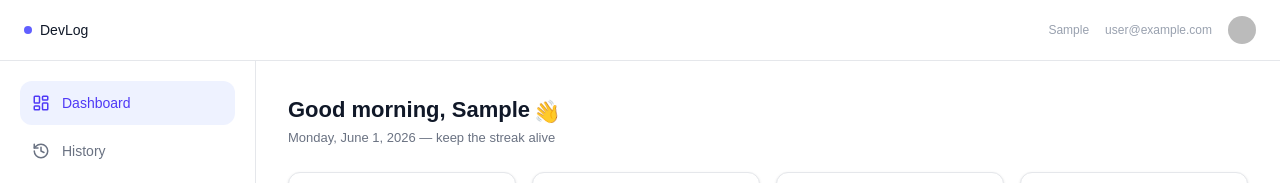
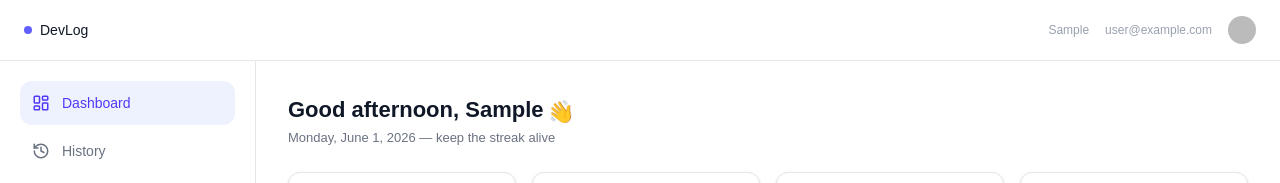
Before and after one commit to shubhamchauhan639/DevLog, a Next.js app: page /dashboard in a window 1280 px wide. Shown: the top 183 px of the page. Built offline with nearby package versions, Linux system fonts and the light colour scheme; no server answers; the database is empty; sample sign-in values are in the browser's storage; some icons are missing.

Commit message:
dynamic greeting

```diff
--- a/app/dashboard/components/MainContent.tsx
+++ b/app/dashboard/components/MainContent.tsx
@@ -6,6 +6,14 @@ type mainContentProp = {
 
 function MainContent({firstname}:mainContentProp) {
     const today = new Date();
+    const hour = today.getHours();
+    let greeting = "Good evening";
+    if (hour < 12) {
+      greeting = "Good morning";
+    } else if (hour < 18) {
+      greeting = "Good afternoon";
+    }
+
     const formattedDate = today.toLocaleDateString("en-US", {
       weekday: "long",
       day: "numeric",
@@ -15,7 +23,7 @@ function MainContent({firstname}:mainContentProp) {
 
   return (
     <div className="mb-6">
-      <h1 className='text-[22px] font-bold text-gray-900'>Good morning, {firstname} <span className="inline-block origin-bottom-right rotate-[-10deg]">👋</span></h1>
+      <h1 className='text-[22px] font-bold text-gray-900'>{greeting}, {firstname} <span className="inline-block origin-bottom-right rotate-[-10deg]">👋</span></h1>
       <p className="text-[13px] font-medium text-gray-500 mt-0.5">{formattedDate} — keep the streak alive</p>
     </div>
   )
```
